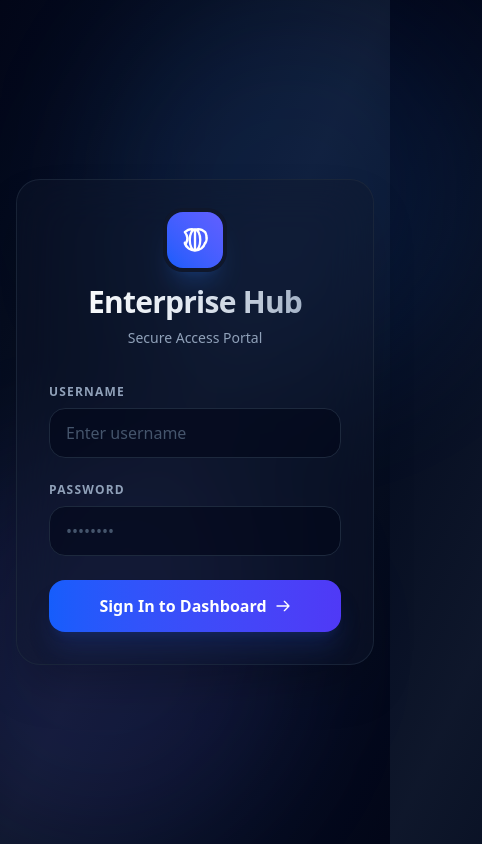
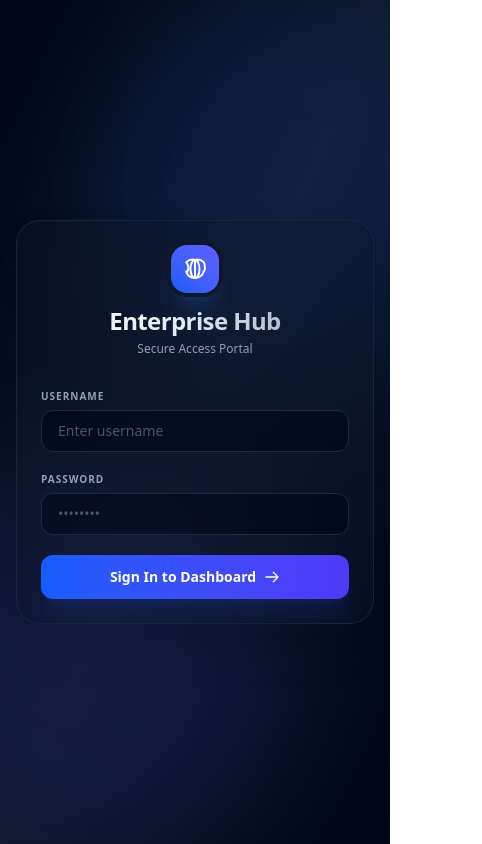
Before and after one commit to bloopysnoopy/testapp, a plain HTML site: page index.html in a window 390 px wide. Shown: the whole page, 482 px wide, since content can reach past the window. Drawn offline with nearby package versions, Linux system fonts and the light colour scheme.

Commit message:
Enhance HTML structure and styling for mobile support
Updated viewport meta tag and added Apple web app meta tags. Adjusted styles and class names for better responsiveness and layout. Modified form elements and error message display for improved user experience.

```diff
--- a/index.html
+++ b/index.html
@@ -2,49 +2,62 @@
 <html lang="en">
 <head>
   <meta charset="UTF-8">
-  <meta name="viewport" content="width=device-width, initial-scale=1.0">
+  <meta name="viewport" content="width=device-width, initial-scale=1.0, maximum-scale=1.0, user-scalable=no, viewport-fit=cover">
   <title>HR Portal Hub</title>
+
+  <meta name="apple-mobile-web-app-capable" content="yes">
+  <meta name="apple-mobile-web-app-status-bar-style" content="black-translucent">
+  <meta name="apple-mobile-web-app-title" content="EntHub">
+
+  <link rel="manifest" href="manifest.json">
+
   <script src="https://cdn.jsdelivr.net/npm/@tailwindcss/browser@4"></script>
   <script src="https://cdnjs.cloudflare.com/ajax/libs/bcryptjs/2.4.3/bcrypt.min.js"></script>
+
+  <style>
+    html, body {
+      position: fixed;
+      overflow: hidden;
+      width: 100%;
+      height: 100%;
+      overscroll-behavior: none;
+    }
+  </style>
 </head>
-<body class="bg-gradient-to-br from-slate-950 via-slate-900 to-slate-950 text-slate-100 min-h-screen flex items-center justify-center p-4 font-sans antialiased selection:bg-blue-500/30">
+<body class="bg-gradient-to-br from-slate-950 via-slate-900 to-slate-950 text-slate-100 w-full h-full flex items-center justify-center p-4 font-sans antialiased selection:bg-blue-500/30">
 
   <div class="absolute top-0 left-1/4 w-96 h-96 bg-blue-500/10 rounded-full blur-3xl pointer-events-none"></div>
   <div class="absolute bottom-0 right-1/4 w-96 h-96 bg-indigo-500/10 rounded-full blur-3xl pointer-events-none"></div>
 
-  <div class="relative w-full max-w-md bg-slate-900/40 backdrop-blur-xl border border-slate-800/80 p-8 sm:p-10 rounded-3xl shadow-2xl transition-all duration-300 hover:border-slate-700/50">
+  <div class="relative w-full max-w-sm bg-slate-900/40 backdrop-blur-xl border border-slate-800/80 p-6 sm:p-8 rounded-3xl shadow-2xl transition-all duration-300 hover:border-slate-700/50">
 
-    <div class="text-center mb-9">
-      <div class="inline-flex h-14 w-14 bg-gradient-to-tr from-blue-600 to-indigo-500 rounded-2xl items-center justify-center shadow-xl shadow-blue-500/20 mb-4 ring-4 ring-slate-900">
-        <svg class="w-7 h-7 text-white" fill="none" stroke="currentColor" stroke-width="2" viewBox="0 0 24 24">
+    <div class="text-center mb-8">
+      <div class="inline-flex h-12 w-12 bg-gradient-to-tr from-blue-600 to-indigo-500 rounded-2xl items-center justify-center shadow-xl shadow-blue-500/20 mb-3 ring-4 ring-slate-900">
+        <svg class="w-6 h-6 text-white" fill="none" stroke="currentColor" stroke-width="2" viewBox="0 0 24 24">
           <path stroke-linecap="round" stroke-linejoin="round" d="M12 21a9.004 9.004 0 008.716-6.747M12 21a9.004 9.004 0 01-8.716-6.747M12 21c2.485 0 4.5-4.03 4.5-9S14.485 3 12 3m0 18c-2.485 0-4.5-4.03-4.5-9s2.015-9 4.5-9m0 0a9.004 9.004 0 018.716 2.253M12 3a9.004 9.004 0 00-8.716 2.253m0 0A9.004 9.004 0 014.284 15M20.716 5.253a9.004 9.004 0 011.008 3A9.004 9.004 0 0120.716 15m-17.432 0A9.004 9.004 0 0012 21M12 3v18" />
         </svg>
       </div>
-      <h1 class="text-3xl font-extrabold tracking-tight bg-gradient-to-r from-white via-slate-200 to-slate-400 bg-clip-text text-transparent">
+      <h1 class="text-2xl font-extrabold tracking-tight bg-gradient-to-r from-white via-slate-200 to-slate-400 bg-clip-text text-transparent">
         Enterprise Hub
       </h1>
-      <p class="text-sm text-slate-400 mt-2 font-medium">Secure Access Portal</p>
+      <p class="text-xs text-slate-400 mt-1 font-medium">Secure Access Portal</p>
     </div>
 
-    <form id="loginForm" class="space-y-6">
+    <form id="loginForm" class="space-y-5">
       <div>
-        <label class="block text-xs font-semibold uppercase tracking-widest text-slate-400 mb-2">Username</label>
-        <div class="relative">
-          <input type="text" id="username" required autocomplete="username" placeholder="Enter username"
-            class="w-full bg-slate-950/60 border border-slate-800 rounded-2xl pl-4 pr-4 py-3 text-slate-200 placeholder-slate-600 outline-none focus:border-blue-500 focus:ring-4 focus:ring-blue-500/10 transition duration-200">
-        </div>
+        <label class="block text-[10px] font-semibold uppercase tracking-widest text-slate-400 mb-1.5">Username</label>
+        <input type="text" id="username" required autocomplete="username" placeholder="Enter username"
+          class="w-full bg-slate-950/60 border border-slate-800 rounded-xl px-4 py-2.5 text-sm text-slate-200 placeholder-slate-600 outline-none focus:border-blue-500 focus:ring-4 focus:ring-blue-500/10 transition duration-200">
       </div>
 
       <div>
-        <label class="block text-xs font-semibold uppercase tracking-widest text-slate-400 mb-2">Password</label>
-        <div class="relative">
-          <input type="password" id="password" required autocomplete="current-password" placeholder="••••••••"
-            class="w-full bg-slate-950/60 border border-slate-800 rounded-2xl pl-4 pr-4 py-3 text-slate-200 placeholder-slate-600 outline-none focus:border-blue-500 focus:ring-4 focus:ring-blue-500/10 transition duration-200">
-        </div>
+        <label class="block text-[10px] font-semibold uppercase tracking-widest text-slate-400 mb-1.5">Password</label>
+        <input type="password" id="password" required autocomplete="current-password" placeholder="••••••••"
+          class="w-full bg-slate-950/60 border border-slate-800 rounded-xl px-4 py-2.5 text-sm text-slate-200 placeholder-slate-600 outline-none focus:border-blue-500 focus:ring-4 focus:ring-blue-500/10 transition duration-200">
       </div>
 
       <button type="submit" id="submitBtn"
-        class="w-full bg-gradient-to-r from-blue-600 to-indigo-600 hover:from-blue-500 hover:to-indigo-500 active:from-blue-700 active:to-indigo-700 text-white font-semibold py-3.5 px-4 rounded-2xl transition-all duration-200 shadow-xl shadow-blue-900/30 focus:outline-none focus:ring-2 focus:ring-blue-500 focus:ring-offset-2 focus:ring-offset-slate-950 flex justify-center items-center gap-2 cursor-pointer group">
+        class="w-full bg-gradient-to-r from-blue-600 to-indigo-600 hover:from-blue-500 hover:to-indigo-500 active:from-blue-700 active:to-indigo-700 text-white font-semibold py-3 px-4 rounded-xl text-sm transition-all duration-200 shadow-xl shadow-blue-900/30 focus:outline-none focus:ring-2 focus:ring-blue-500 flex justify-center items-center gap-2 cursor-pointer group">
         <span id="btnText">Sign In to Dashboard</span>
         <svg id="btnIcon" class="w-4 h-4 transform group-hover:translate-x-1 transition-transform" fill="none" stroke="currentColor" stroke-width="2" viewBox="0 0 24 24">
           <path stroke-linecap="round" stroke-linejoin="round" d="M14 5l7 7m0 0l-7 7m7-7H3"></path>
@@ -52,7 +65,7 @@
       </button>
     </form>
 
-    <div id="errorMessage" class="hidden text-center mt-5 text-xs text-red-400 font-medium bg-red-950/30 border border-red-900/40 py-3 px-4 rounded-2xl backdrop-blur-md animate-fade-in"></div>
+    <div id="errorMessage" class="hidden text-center mt-4 text-[11px] text-red-400 font-medium bg-red-950/30 border border-red-900/40 py-2.5 px-4 rounded-xl backdrop-blur-md"></div>
   </div>
 
   <script>
@@ -68,7 +81,6 @@
       const btnText = document.getElementById('btnText');
       const btnIcon = document.getElementById('btnIcon');
 
-      // Update interface to waiting state
       errorDiv.classList.add('hidden');
       btnText.textContent = "Authenticating...";
       btnIcon.classList.add('hidden');
@@ -88,7 +100,6 @@
 
         if (passwordMatch) {
           alert(`Success! Logging in as standard ${foundUser.ROLE}.`);
-          // Dashboard entry point will be linked here next
         } else {
           throw new Error("Access Denied: Invalid credentials.");
         }
@@ -97,7 +108,6 @@
         errorDiv.textContent = err.message || "Network Error: Couldn't connect.";
         errorDiv.classList.remove('hidden');
       } finally {
-        // Restore elements
         btnText.textContent = "Sign In to Dashboard";
         btnIcon.classList.remove('hidden');
         submitBtn.disabled = false;
```
